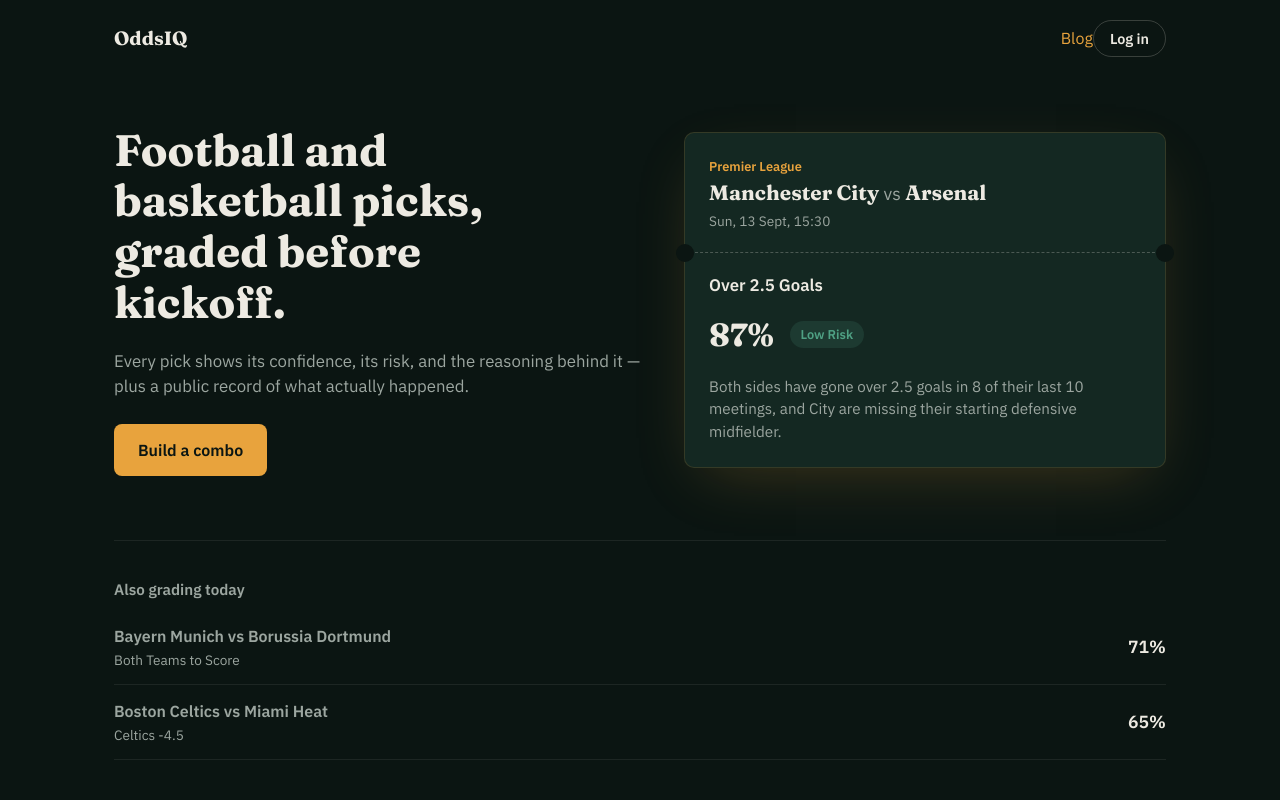
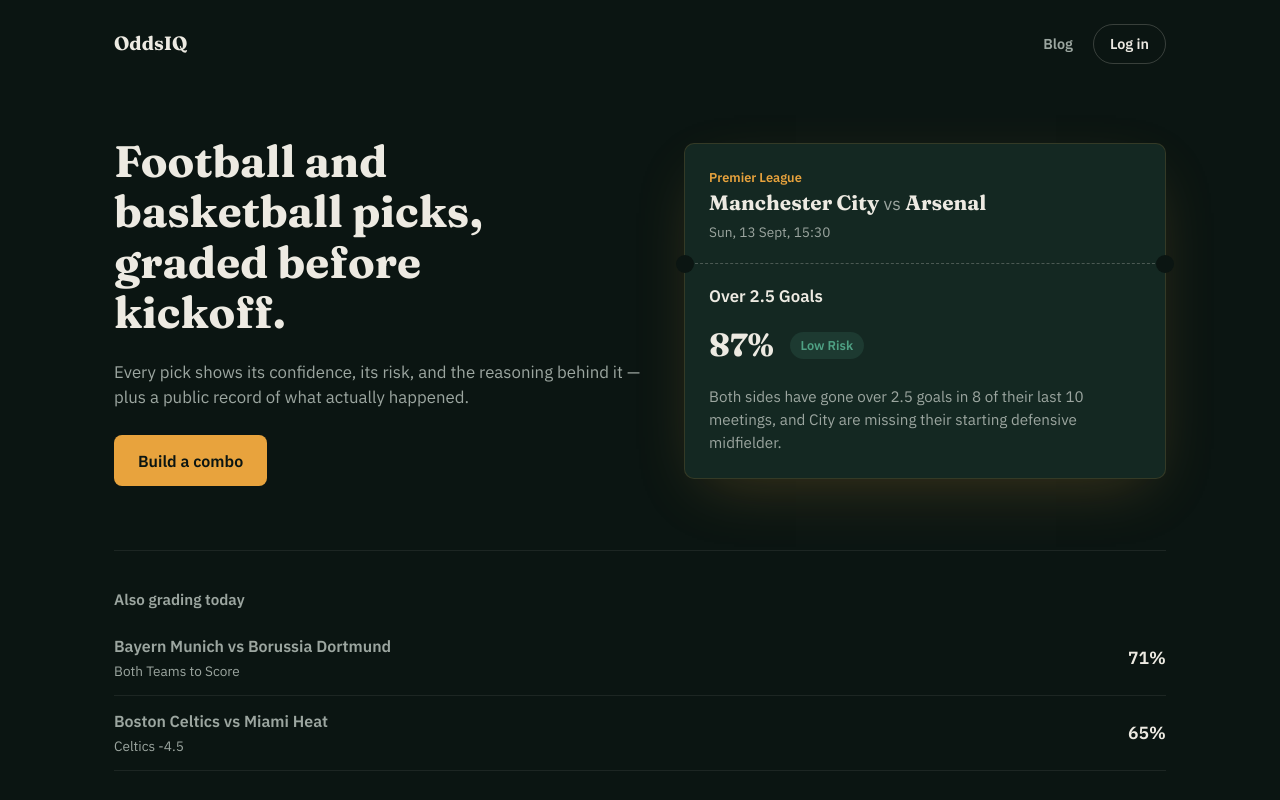
Before and after one commit to Tonybest2445/OddsIQ, a React (Vite) app: page / in a window 1280 px wide. Shown: the top 800 px of the page. Built offline with nearby package versions, Linux system fonts and the light colour scheme; no server answers.

Commit message:
Enhance site header styles in Home.css
Added styles for site header navigation and links.

```diff
--- a/src/pages/Home.css
+++ b/src/pages/Home.css
@@ -15,6 +15,24 @@
   font-family: var(--font-display);
   font-weight: 700;
   font-size: 1.2rem;
+}
+
+.site-header__nav {
+  display: flex;
+  align-items: center;
+  gap: 1.25rem;
+}
+
+.site-header__link {
+  color: var(--text-dim);
+  font-size: 0.9rem;
+  font-weight: 600;
+  text-decoration: none;
+}
+
+.site-header__link:hover {
+  color: var(--text);
+  text-decoration: none;
 }
 
 .site-header__account {
```
